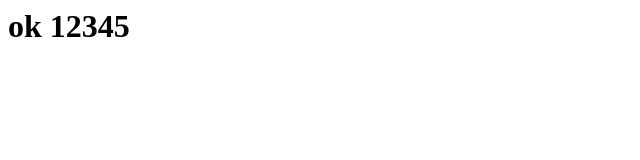
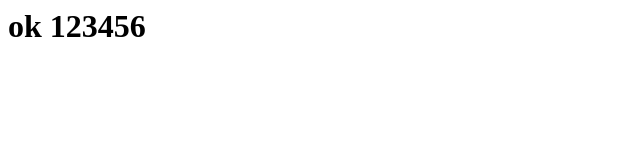
Before and after one commit to kumarsurya/testing, a plain HTML site: page index.html in a window 1280 px wide. Shown: the full height of the page, 0-640 px from the left. Drawn offline with Linux system fonts and the light colour scheme.

Commit message:
maine kiya

```diff
--- a/index.html
+++ b/index.html
@@ -2,6 +2,6 @@
 <head>
 </head>
 <body>
-<h1>ok 12345</h1>
+<h1>ok 123456</h1>
 </body>
 </html>
```
